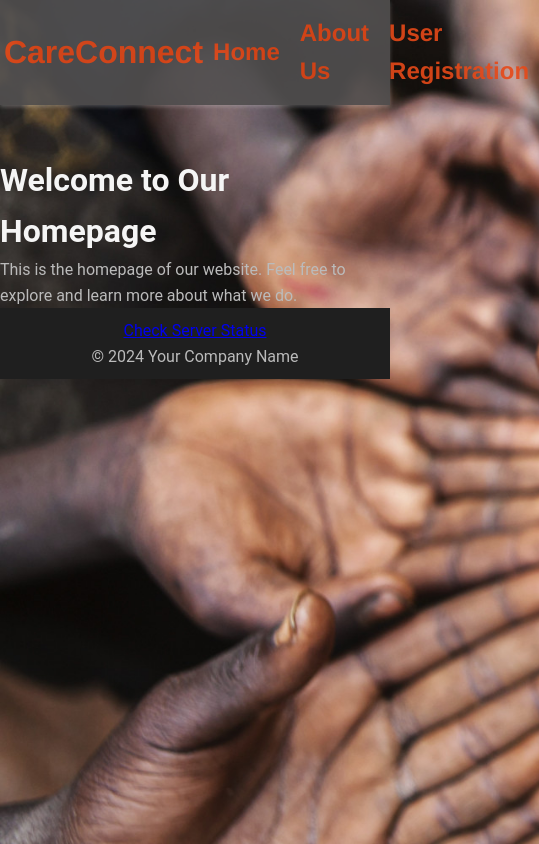
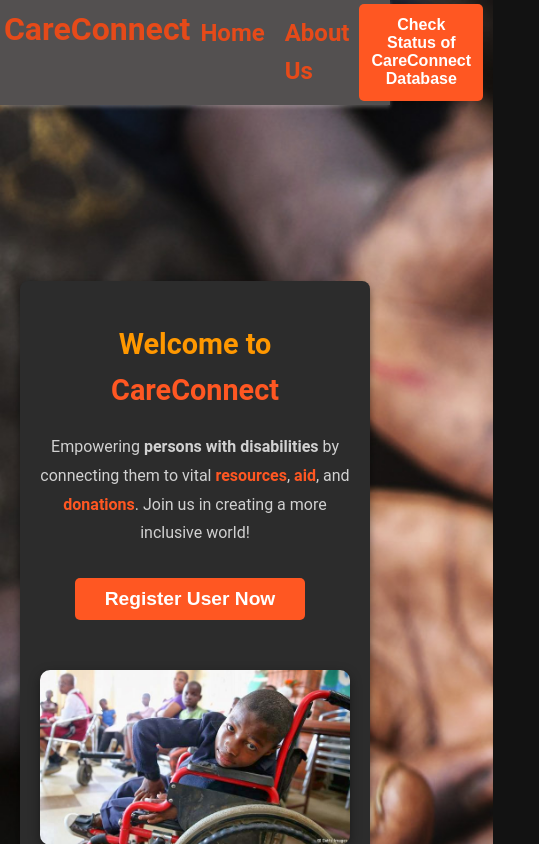
Before and after one commit to BettKev/phase-3-project-frontend, a React (Vite) app: page / in a window 390 px wide. Shown: the top 844 px of the page, 539 px wide, since content can reach past the window. Built offline with nearby package versions, Linux system fonts and the light colour scheme.

Commit message:
update homepage styling, added hero image, fixed form styling

```diff
--- a/src/components/Layout.jsx
+++ b/src/components/Layout.jsx
@@ -23,13 +23,30 @@ function Layout({ children }) {
                     About Us
                   </Link>
                 </li>
-                <li>
+                {/* <li>
                   <Link className="nav_text" to="/user_registration">
                     User Registration
                   </Link>
-                </li>
+                </li> */}
               </ul>
               </div>
+            <button>
+            <div>
+             <a style={{
+        textDecoration: "none",
+        color: "white",
+        fontWeight: "bolder",
+        fontSize: "1rem"
+      }}
+          href="https://lzyw1gvy.status.cron-job.org/"
+          target="_blank"
+          rel="noopener noreferrer"
+          className="text-decoration-none"
+        >
+          Check Status of CareConnect Database
+        </a>
+             </div>
+            </button>
         </nav>
       </header>
 
@@ -39,16 +56,22 @@ function Layout({ children }) {
       </main>
 
       {/* Footer */}
-      <footer className="bg-light text-center py-3 mt-auto">
-        <a
+      <footer>
+      <button>
+      <a style={{
+        textDecoration: "none",
+        color: "white",
+        fontWeight: "bolder"
+      }}
           href="https://lzyw1gvy.status.cron-job.org/"
           target="_blank"
           rel="noopener noreferrer"
           className="text-decoration-none"
         >
-          Check Server Status
+          Check Status of CareConnect Database
         </a>
-        <p className="mb-0">&copy; 2024 Your Company Name</p>
+      </button>
+        <p className="mb-0">&copy; 2024 Care Connect</p>
       </footer>
     </div>
   );
--- a/src/index.css
+++ b/src/index.css
@@ -1,40 +1,28 @@
-/* Global Styles */
+/* Global Reset */
 * {
   margin: 0;
   padding: 0;
   box-sizing: border-box;
 }
 
+/* Global Styles */
 body {
   font-family: 'Roboto', sans-serif;
   background-image: url(/hands.jpg);
   background-repeat: no-repeat;
   background-size: cover;
-  background-color: #121212; /* Dark background */
-  color: #f5f5f5; /* Light text */
+  background-color: #121212;
+  color: #f5f5f5;
   line-height: 1.6;
   display: flex;
   flex-direction: column;
-  min-height: 100vh; /* Ensure footer stays at the bottom */
+  min-height: 100vh;
 }
 
-/* App Container */
-.App {
-  width: 90%;
-  max-width: 1200px;
-  margin: 20px auto;
-  padding: 30px;
-  background-color: #1f1f1f; /* Dark background for app */
-  border-radius: 8px;
-  box-shadow: 0 4px 12px rgba(0, 0, 0, 0.3);
-}
-
-/* Headings */
-h2,
-h3 {
+h2, h3 {
   text-align: center;
   margin-bottom: 20px;
-  color: #ff5722; /* Accent color */
+  color: #ff5722;
 }
 
 h2 {
@@ -45,26 +33,22 @@ h3 {
   font-size: 1.3rem;
 }
 
-/* Paragraphs */
 p {
-  color: #bbb; /* Slightly lighter color for text */
+  color: #bbb;
 }
 
-/* Forms */
-input,
-textarea {
+input, textarea {
   width: 100%;
   padding: 14px;
   margin-bottom: 20px;
   font-size: 16px;
   border: 1px solid #333;
   border-radius: 5px;
-  background-color: #333;
+  background-color: #0c0c0c;
   color: #f5f5f5;
 }
 
-input:focus,
-textarea:focus {
+input:focus, textarea:focus {
   outline: none;
   border-color: #ff5722;
   box-shadow: 0 0 4px rgba(255, 87, 34, 0.3);
@@ -82,191 +66,247 @@ button {
   border: none;
   border-radius: 5px;
   cursor: pointer;
-  transition: background-color 0.3s;
-  margin-right: 10px; /* Add spacing between buttons */
+  transition: background-color 0.3s, transform 0.2s;
+  margin-right: 10px;
 }
 
 button:hover {
   background-color: #e64a19;
+  transform: scale(1.05);
 }
 
-/* Registered Persons List */
-.person-card {
-  text-align: center;
-  background-color: #2c2c2c;
-  border: 1px solid #444;
-  padding: 20px;
-  margin-bottom: 20px;
-  border-radius: 5px;
-  box-shadow: 0 2px 6px rgba(0, 0, 0, 0.2);
-}
-
-/* Responsive Layout */
-@media (min-width: 768px) {
-  .App {
-    display: flex;
-    justify-content: space-between;
-    padding: 40px;
-  }
-
-  .form-container,
-  .list-container {
-    width: 48%;
-  }
-}
-
-@media (max-width: 768px) {
-  .App {
-    width: 100%;
-    padding: 15px;
-  }
-
-  .form-container,
-  .list-container {
-    width: 100%;
-    margin-bottom: 20px;
-  }
-}
-
-@media (max-width: 480px) {
-  h2,
-  h3 {
-    font-size: 1.6rem;
-  }
-
-  input,
-  textarea,
-  button {
-    font-size: 14px;
-  }
-}
-
-/* Modal */
+/* Modal Styles */
 .modal {
   position: fixed;
   top: 0;
+  padding-top: 20%;
+  overflow: auto;
   left: 0;
   width: 100%;
   height: 100%;
-  background-color: rgba(0, 0, 0, 0.7);
+  background: rgba(0, 0, 0, 0.7);
   display: flex;
+  align-items: center;
   justify-content: center;
-  align-items: center;
-  z-index: 1000;
-  overflow: hidden; /* Prevent background scrolling */
+  z-index: 999;
 }
 
 .modal-content {
-  margin-top: 50px;
-  background-color: #2c2c2c;
-  padding: 20px;
-  border-radius: 8px;
+  background: #2c2c2c;
+  padding: 30px;
+  border-radius: 10px;
+  box-shadow: 0 4px 8px rgba(0, 0, 0, 0.5);
+  max-width: 600px;
+  width: 90%;
   text-align: center;
-  width: 90%;
-  max-width: 800px;
-  max-height: 80vh;
-  overflow-y: auto;
-  box-shadow: 0 4px 12px rgba(0, 0, 0, 0.4);
   color: #f5f5f5;
+  position: relative;
 }
 
-@media (max-width: 768px) {
-  .modal-content {
-    width: 95%;
-  }
+.modal-content h3 {
+  margin-bottom: 20px;
+  color: #ff9800;
+  font-size: 1.8rem;
 }
 
-/* Resource Container */
-.resource-container {
-  background-color: #333;
-  padding: 20px;
-  border-radius: 8px;
-  margin-top: 30px;
-}
-
-.resource-form input {
-  width: 48%;
-  margin-right: 4%;
-}
-
-.resource-form button {
-  width: 48%;
-  background-color: #4CAF50; /* Green button */
-  color: white;
-}
-
-.resource-form button:hover {
-  background-color: #45a049;
-}
-
-.resources-list {
-  margin-top: 20px;
-}
-
-.resource-card {
-  background-color: #2c2c2c;
-  padding: 15px;
-  margin-bottom: 15px;
-  border-radius: 5px;
-  box-shadow: 0 2px 6px rgba(0, 0, 0, 0.3);
-}
-
-.resource-card p {
-  color: #bbb;
+.modal-content p {
+  margin-bottom: 10px;
+  color: #d1d1d1;
 }
 
 /* Navbar */
 .navbar {
-  background-color: #535050; /* Dark background for the navbar */
-  z-index: 1030; /* Ensure it stays above other elements */
+  background-color: #535050;
+  position: sticky;
   top: 0;
-  position: sticky; /* Makes the navbar sticky when scrolling */
-  box-shadow: 0 2px 4px rgba(236, 231, 231, 0.3); /* Subtle shadow for better visibility*/
+  z-index: 1030;
+  box-shadow: 0 2px 4px rgba(236, 231, 231, 0.3);
+  display: flex;
   align-items: center;
-  display: flex;
-  opacity: 90%;
 }
 
-.navbar nav{
+.navbar nav {
   font-size: 2rem;
   display: flex;
-  justify-content: right;
-  align-items: center;
+  justify-content: flex-end;
   margin: 1%;
-  opacity: 100%;
 }
 
-.nav_text{
+.nav_text {
   text-decoration: none;
-  color:#e64a19;
-  font-family: 'Franklin Gothic Medium', 'Arial Narrow', Arial, sans-serif;
+  color: #e64a19;
   font-weight: bolder;
 }
 
-
-.navbar nav ul{
+.navbar nav ul {
   display: flex;
-  justify-content: center;
-  align-items: center;
 }
 
-.navbar nav ul li{
-  text-decoration: none;
+.navbar nav ul li {
   font-size: 1.5rem;
   padding: 10px;
   list-style: none;
 }
 
-/* Add spacing for the fixed navbar */
+/* Spacing for Fixed Navbar */
 main {
-  padding-top: 50px; /* Adjust based on the height of the navbar */
+  padding-top: 60px;
+}
+
+/* Hero Section */
+.homepage {
+  display: flex;
+  justify-content: center;
+  align-items: center;
+  text-align: center;
+  padding: 0 20px;
+  min-height: 100vh;
+}
+
+.hero-section {
+  display: flex;
+  flex-direction: column;
+  align-items: center;
+  background-color: #2c2c2c;
+  border-radius: 8px;
+  padding: 40px 20px;
+  box-shadow: 0 4px 8px rgba(0, 0, 0, 0.5);
+  max-width: 1200px;
+  margin: auto;
+}
+
+.hero-text {
+  margin-bottom: 20px;
+}
+
+.hero-text h1 {
+  font-size: 2.5rem;
+  margin-bottom: 20px;
+  color: #ff9800;
+}
+
+.hero-text p {
+  font-size: 1.3rem;
+  margin-bottom: 30px;
+  line-height: 1.8;
+  color: #d1d1d1;
+}
+
+.hero-text .highlight {
+  color: #ff5722;
+  font-weight: bold;
+}
+
+.cta-button {
+  background-color: #ff5722;
+  color: #fff;
+  font-size: 1.2rem;
+  font-weight: bold;
+  padding: 15px 30px;
+  border: none;
+  border-radius: 5px;
+  cursor: pointer;
+  transition: background-color 0.3s, transform 0.2s;
+}
+
+.cta-button:hover {
+  background-color: #e64a19;
+  transform: scale(1.05);
+}
+
+.hero-image {
+  margin-top: 30px;
+}
+
+.responsive-image {
+  width: 100%;
+  max-width: 500px;
+  border-radius: 10px;
+  box-shadow: 0 4px 12px rgba(0, 0, 0, 0.4);
 }
 
 /* Footer */
 footer {
   margin-top: auto;
-  background-color: #1f1f1f; /* Match app container background */
+  background-color: #1f1f1f;
   color: #f5f5f5;
   text-align: center;
   padding: 10px 0;
 }
+
+/* Responsive Layout */
+@media (min-width: 768px) {
+  .hero-section {
+    flex-direction: row;
+    text-align: left;
+    padding: 60px;
+  }
+
+  .hero-text {
+    flex: 1;
+    margin-right: 40px;
+  }
+
+  .hero-image {
+    flex: 1;
+  }
+}
+
+@media (max-width: 768px) {
+  .hero-text h1 {
+    font-size: 2rem;
+  }
+
+  .hero-text p {
+    font-size: 1.1rem;
+  }
+
+  .cta-button {
+    font-size: 1rem;
+    padding: 12px 20px;
+  }
+}
+
+@media (max-width: 480px) {
+  .hero-text h1 {
+    font-size: 1.8rem;
+  }
+
+  .hero-text p {
+    font-size: 1rem;
+  }
+
+  .cta-button {
+    font-size: 0.9rem;
+    padding: 10px 15px;
+  }
+
+  .modal-content {
+    padding: 20px;
+  }
+}
+
+.form-container{
+  /* background-color: white; */
+  opacity: 80%;
+  width: 50%;
+  justify-content: center;
+  padding: 2%;
+  align-items: center;
+  text-align: center;
+}
+
+.list-container{
+  background-color: rgb(134, 130, 130);
+  width: 50%;
+  text-align: center;
+  opacity: 80%;
+  margin: 2%;
+  padding: 2%;
+}
+
+.App{
+  display: flex;
+  align-items: center;
+  justify-content: space-between;
+}
--- a/src/pages/HomePage.jsx
+++ b/src/pages/HomePage.jsx
@@ -1,15 +1,44 @@
 import React from "react";
+import { Link } from "react-router-dom";
 
 function HomePage() {
   return (
-   <>
-    <div className="home_component">
-      <h1>Welcome to Our Homepage</h1>
-      <p>
-        This is the homepage of our website. Feel free to explore and learn more about what we do.
-      </p>
-    </div>
-   </>
+    <main className="homepage">
+      <section className="hero-section">
+        <div className="hero-text">
+          <h1>Welcome to <span className="highlight">CareConnect</span></h1>
+          <p>
+            Empowering <strong>persons with disabilities</strong> by connecting them
+            to vital <span className="highlight">resources</span>, <span className="highlight">aid</span>,
+            and <span className="highlight">donations</span>. Join us in creating a more inclusive world!
+          </p>
+          <button className="cta-button"> <Link
+      to="/user_registration"
+      style={{
+        color: "#fff", // white color
+        textDecoration: "none", // Remove underline
+        fontWeight: "bold",
+        fontSize: "1.2rem",
+        padding: "10px 15px",
+        borderRadius: "5px",
+        transition: "background-color 0.3s ease",
+      }}
+      onMouseEnter={(e) => (e.target.style.backgroundColor = "#e64a19")}
+      onMouseLeave={(e) => (e.target.style.backgroundColor = "#333")}
+    >
+      Register User Now
+    </Link></button>
+        </div>
+        <div className="hero-image">
+          {/* Replace with actual image */}
+          <img
+            src="/hero.jpg"
+            alt="Inclusive Support"
+            className="responsive-image"
+          />
+        </div>
+      </section>
+    </main>
   );
 }
 
```
Also changed, not shown: public/hero.jpg (added).
